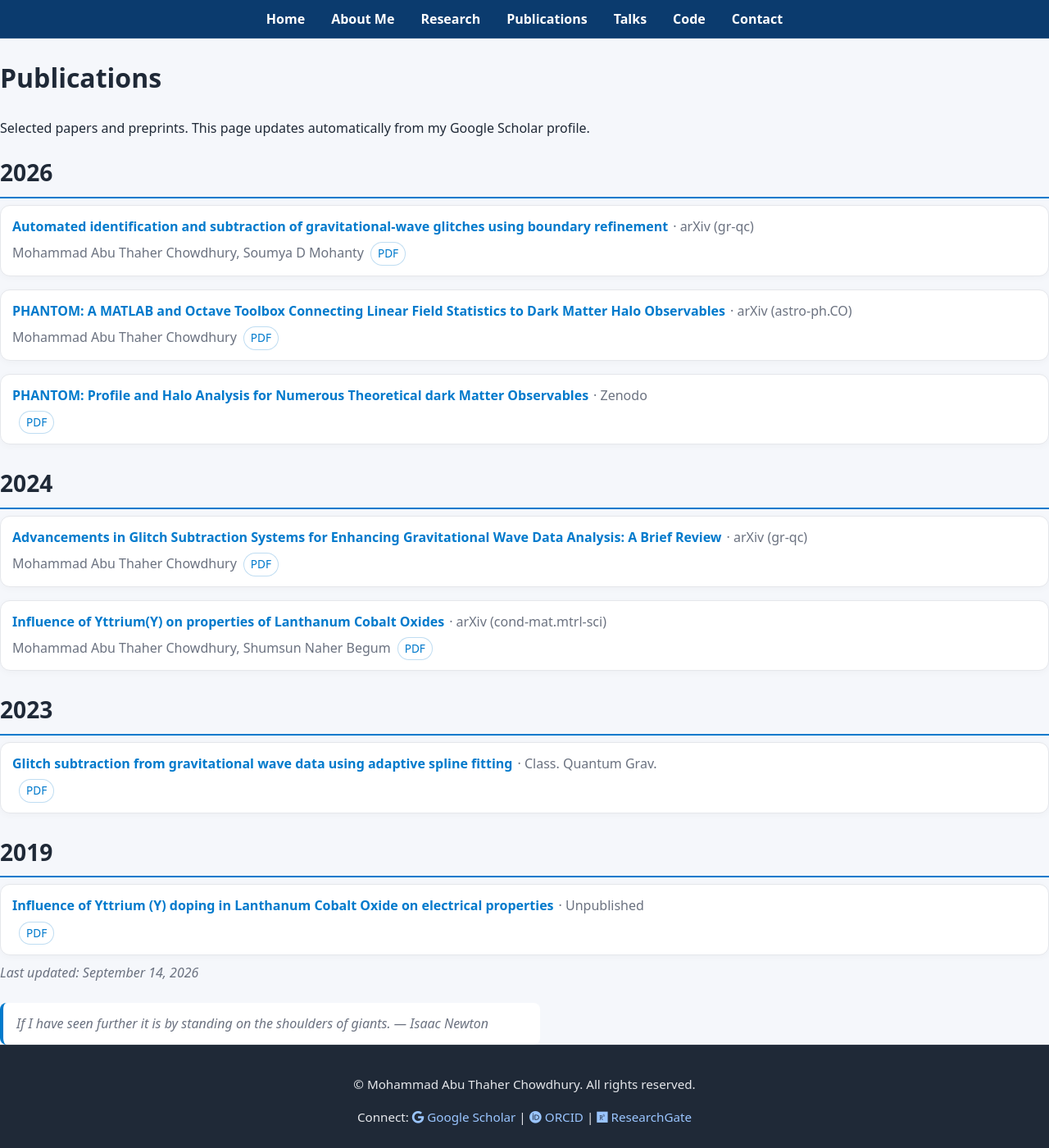
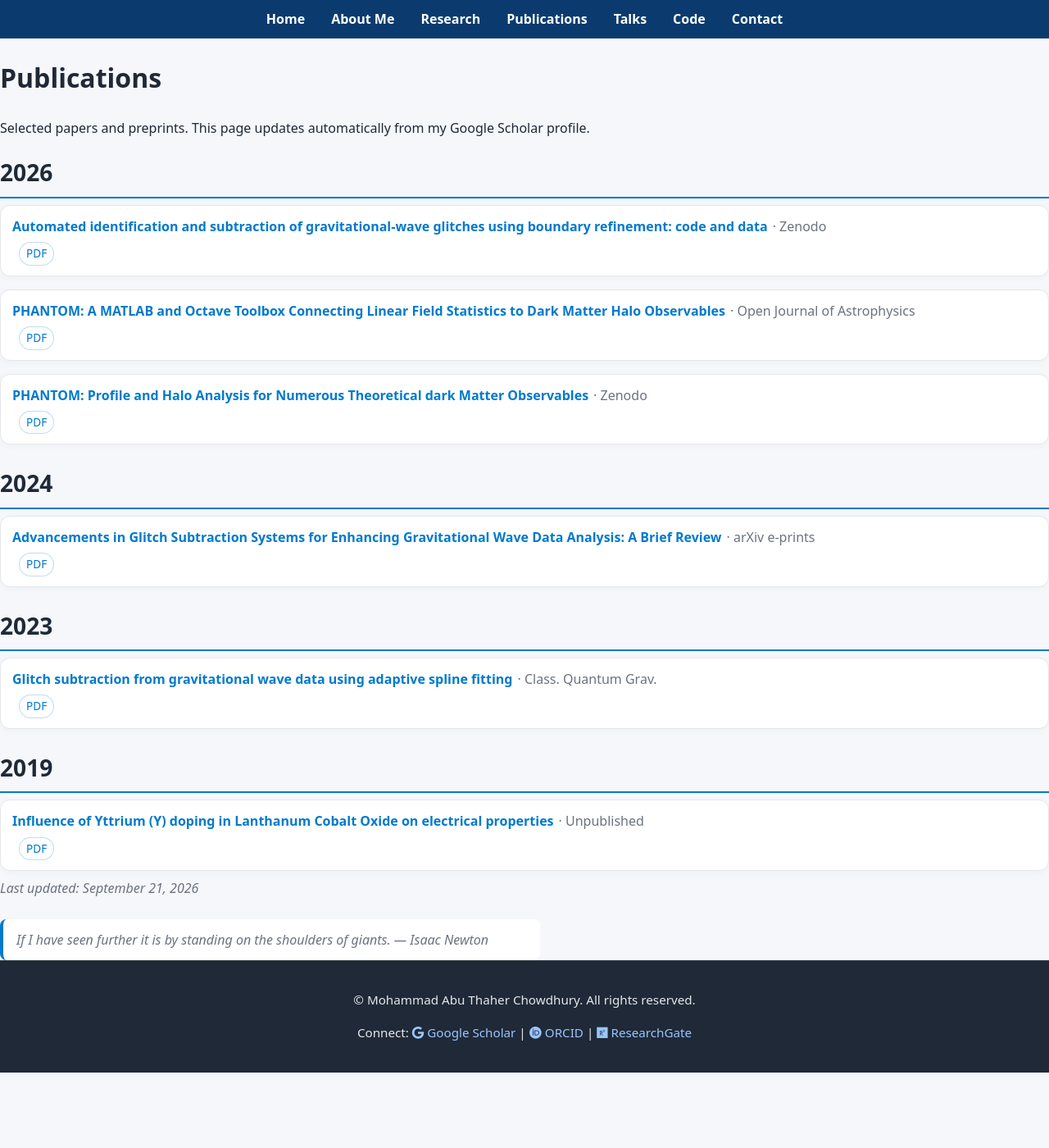
Before and after one commit to matc-thaher/website, a Jekyll site: the page built from publications.md, in a window 1280 px wide and 1400 px high. Shown: the whole window at 82% size. Built offline with Jekyll 4.4.1, drawn with Linux system fonts in a browser that asks for light colours.

Commit message:
chore: merged publications (Scholar + arXiv + ORCID + Crossref)

```diff
--- a/_data/scholar.json
+++ b/_data/scholar.json
@@ -1,5 +1,5 @@
 {
-  "updated": "2026-09-14T09:34:23.902148Z",
+  "updated": "2026-09-21T09:36:15.910518Z",
   "publications": [
     {
       "title": "PHANTOM: Profile and Halo Analysis for Numerous Theoretical dark Matter Observables",
@@ -16,56 +16,40 @@
     },
     {
       "title": "PHANTOM: A MATLAB and Octave Toolbox Connecting Linear Field Statistics to Dark Matter Halo Observables",
-      "authors": "Mohammad Abu Thaher Chowdhury",
+      "authors": "",
       "year": 2026,
-      "venue": "arXiv (astro-ph.CO)",
-      "url": "https://arxiv.org/abs/2606.19104v1",
-      "pdf_url": "https://arxiv.org/pdf/2606.19104v1",
+      "venue": "Open Journal of Astrophysics",
+      "url": "https://arxiv.org/abs/2606.19104",
+      "pdf_url": "",
       "doi": "10.48550/ARXIV.2606.19104",
       "citations": 0,
       "source": [
-        "arxiv",
         "orcid"
       ]
     },
     {
-      "title": "Automated identification and subtraction of gravitational-wave glitches using boundary refinement",
-      "authors": "Mohammad Abu Thaher Chowdhury, Soumya D Mohanty",
+      "title": "Automated identification and subtraction of gravitational-wave glitches using boundary refinement: code and data",
+      "authors": "",
       "year": 2026,
-      "venue": "arXiv (gr-qc)",
-      "url": "https://arxiv.org/abs/2608.29295v1",
-      "pdf_url": "https://arxiv.org/pdf/2608.29295v1",
+      "venue": "Zenodo",
+      "url": "",
+      "pdf_url": "",
       "doi": "10.5281/zenodo.22165031",
       "citations": 0,
       "source": [
-        "arxiv",
         "orcid"
       ]
     },
     {
-      "title": "Influence of Yttrium(Y) on properties of Lanthanum Cobalt Oxides",
-      "authors": "Mohammad Abu Thaher Chowdhury, Shumsun Naher Begum",
+      "title": "Advancements in Glitch Subtraction Systems for Enhancing Gravitational Wave Data Analysis: A Brief Review",
+      "authors": "",
       "year": 2024,
-      "venue": "arXiv (cond-mat.mtrl-sci)",
-      "url": "https://arxiv.org/abs/2408.15798v1",
-      "pdf_url": "https://arxiv.org/pdf/2408.15798v1",
-      "doi": "",
-      "citations": 0,
-      "source": [
-        "arxiv"
-      ]
-    },
-    {
-      "title": "Advancements in Glitch Subtraction Systems for Enhancing Gravitational Wave Data Analysis: A Brief Review",
-      "authors": "Mohammad Abu Thaher Chowdhury",
-      "year": 2024,
-      "venue": "arXiv (gr-qc)",
-      "url": "https://arxiv.org/abs/2406.01318v1",
-      "pdf_url": "https://arxiv.org/pdf/2406.01318v1",
+      "venue": "arXiv e-prints",
+      "url": "",
+      "pdf_url": "",
       "doi": "10.48550/arXiv.2406.01318",
       "citations": 0,
       "source": [
-        "arxiv",
         "orcid"
       ]
     },
```
